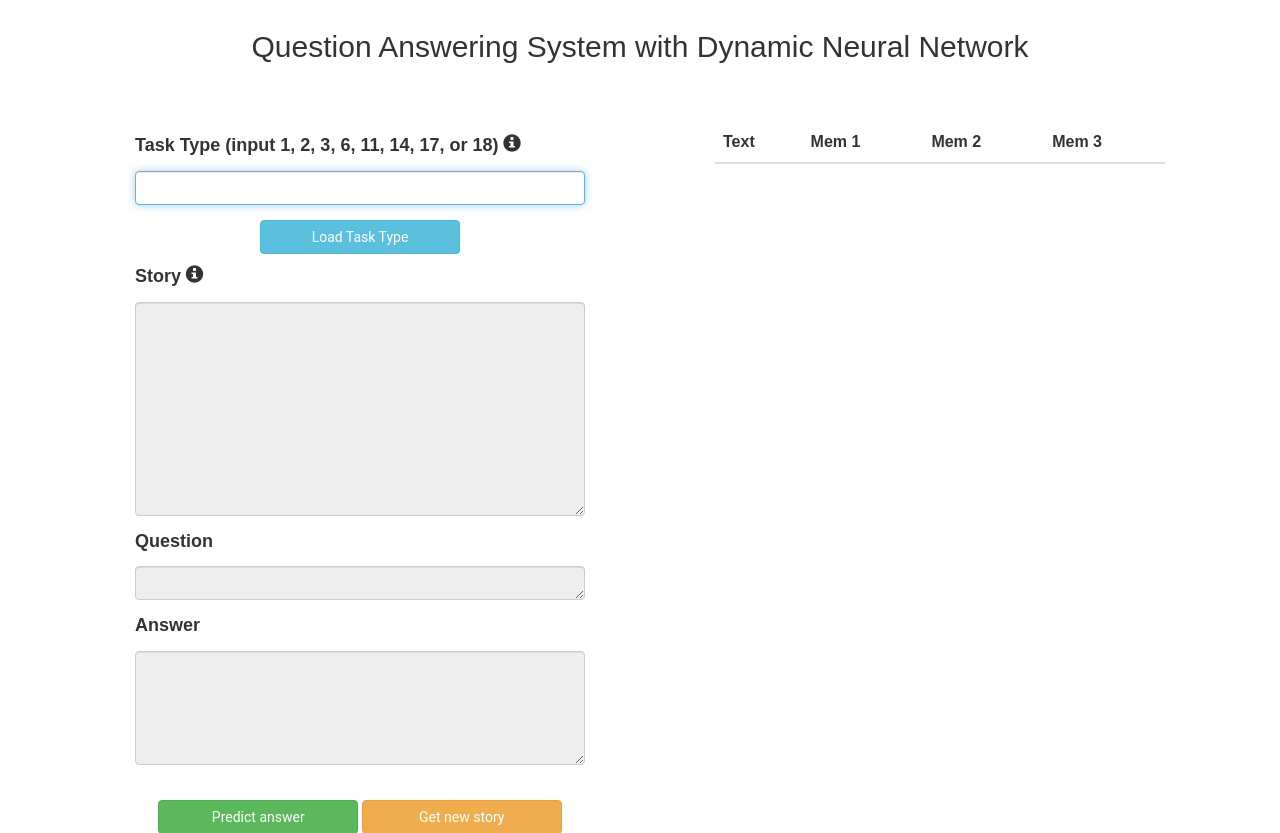
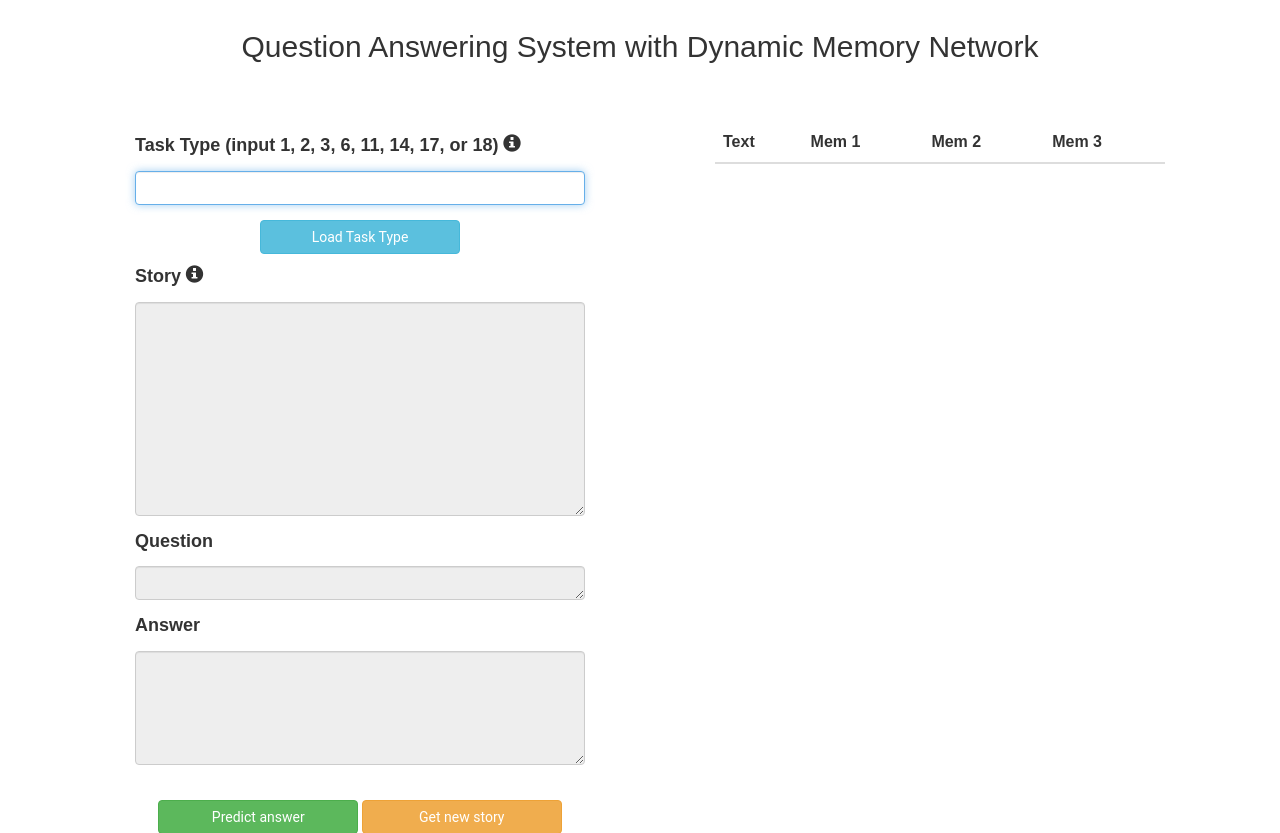
Before and after one commit to nyau0115/comp7404-P, a Flask app: page / in a window 1280 px wide. Shown: the top 833 px of the page. Run offline with Flask 2, Linux system fonts and the light colour scheme; lists and menus that the app fills with data are empty; some libraries are stand-ins or nearby versions; some web fonts are replaced.

Commit message:
change title

```diff
--- a/templates/index.html
+++ b/templates/index.html
@@ -17,7 +17,7 @@
 </head>
 
 <body>
-<h2 class="text-center app-header">Question Answering System with Dynamic Neural Network</h2>
+<h2 class="text-center app-header">Question Answering System with Dynamic Memory Network</h2>
 <br>
 <div class="container">
     <div class="row">
```
